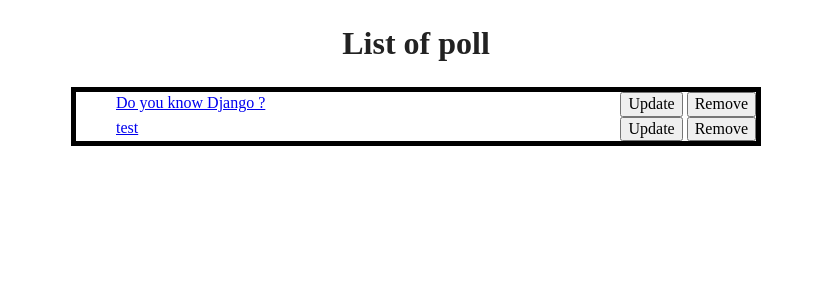
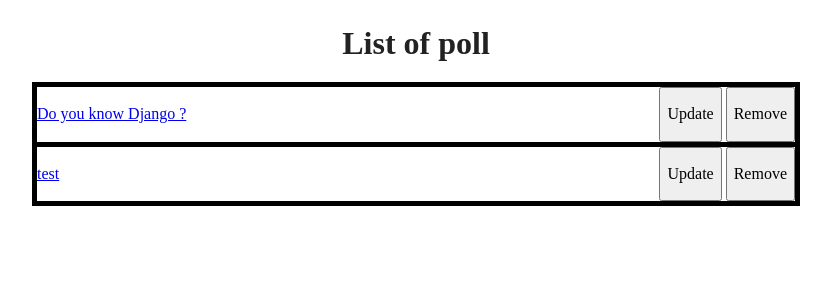
Before and after one commit to nguyenj-c/Polls-and-surveys, a Django app: page /en/polls in a window 1280 px wide. Shown: the part 48-348 px from the top of the page, without its empty margins (224-1055 px from the left). Run offline with Django 4.2, Linux system fonts and the light colour scheme; the first user in the database is signed in; data comes from the database, SQL or seed files in the repository.

Commit message:
style : change aspect list

```diff
--- a/static/css/main.css
+++ b/static/css/main.css
@@ -336,16 +336,17 @@ form {
 }
 
 ul {
-    border: solid 5px black;
-    width: 50%;
+    width: 60%;
     margin-left: auto;
     margin-right: auto;
+    padding: 0px;
 }
 
 li {
     list-style: none;
     display: flex;
-    justify-content: flex-start;
+    border: solid 5px black;
+    margin-top: -5px;
 }
 
 div#buttonPoll {
@@ -393,9 +394,6 @@ h1.panel-question {
     margin-top: -3px;
 }
 
-p {
-    margin-top: 0px;
-}
 
 .messages {
   border: none;
@@ -416,3 +414,16 @@ p {
   border-radius: 5px;
   margin-top: -5px;
 }
+
+button {
+    height: 100%;
+}
+
+li.info {
+    border: none;
+}
+
+a#poll_list {
+    margin-block-start: 1em;
+    margin-block-end: 1em;
+}
--- a/templates/poll_list.html
+++ b/templates/poll_list.html
@@ -9,7 +9,7 @@
     <ul>
     {% for object in object_list %}
             <li>
-                <a href="{% url "poll_detail" object.pk %}">
+                <a id="poll_list" href="{% url "poll_detail" object.pk %}">
                     {{ object }}
                 </a>
                 <div id="buttonPoll">
```
Also changed, not shown: README.md, app/migrations/0037_alter_poll_date_creation.py (added), db.sqlite3.
